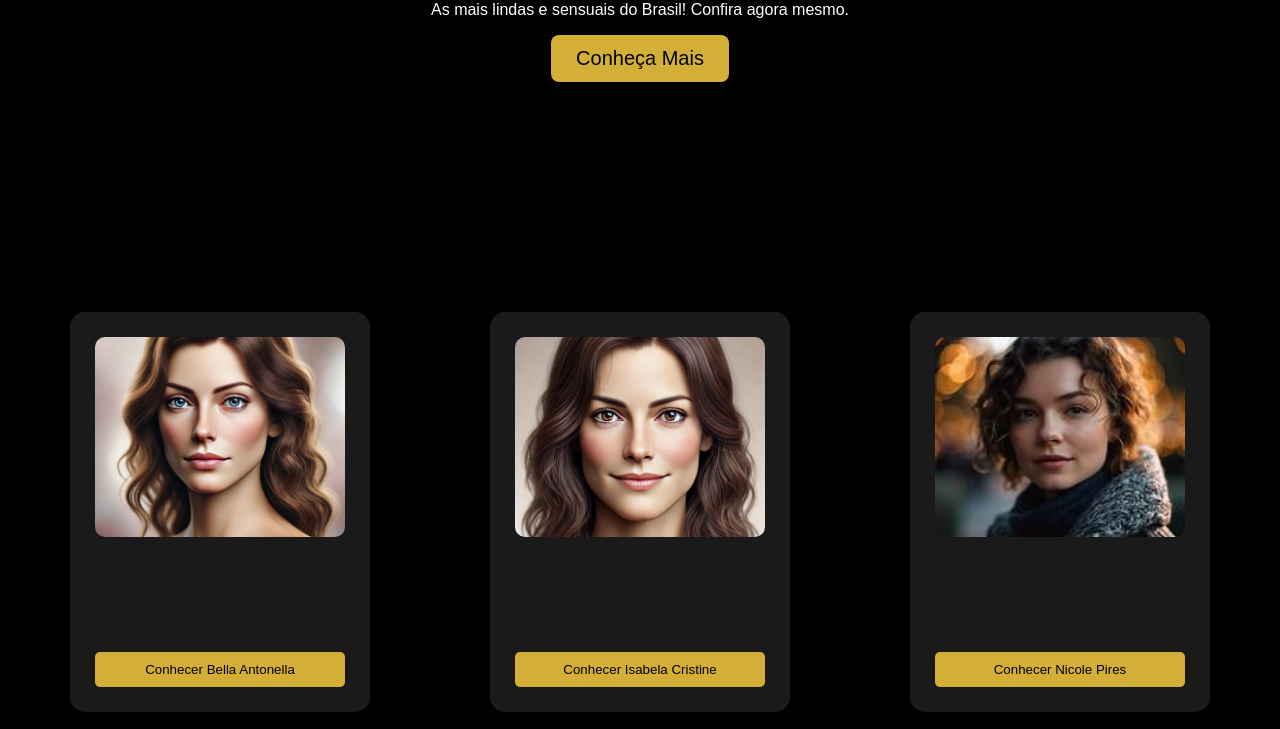
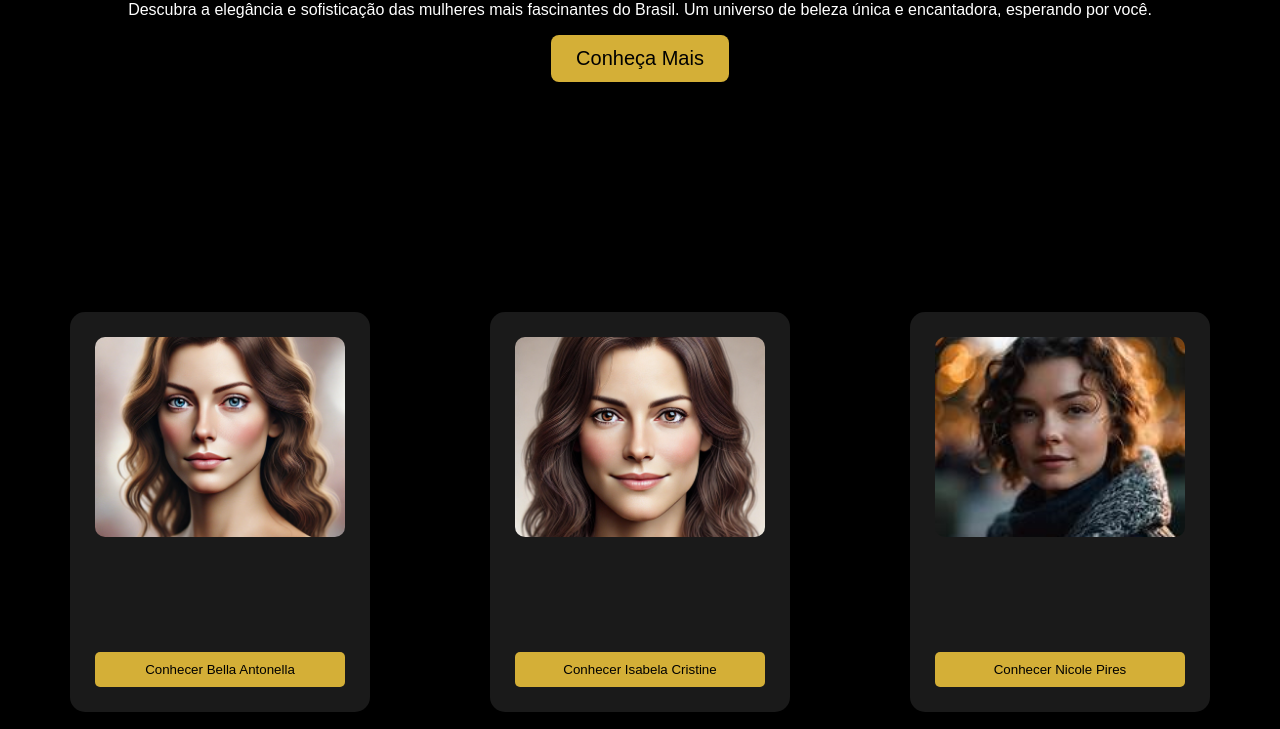
Before and after one commit to albyTechltda/landig-page, a plain HTML site: page index.html in a window 1280 px wide. Shown: the part 230-959 px from the top of the page. Drawn offline with Linux system fonts and the light colour scheme.

Commit message:
Update index.html

```diff
--- a/index.html
+++ b/index.html
@@ -27,7 +27,7 @@
 
     <section id="hero" class="hero">
         <h1>Acompanhantes de Luxo</h1>
-        <p>As mais lindas e sensuais do Brasil! Confira agora mesmo.</p>
+        <p>Descubra a elegância e sofisticação das mulheres mais fascinantes do Brasil. Um universo de beleza única e encantadora, esperando por você.</p>
         <button id="conhecaMais">Conheça Mais</button>
     </section>
 
```
